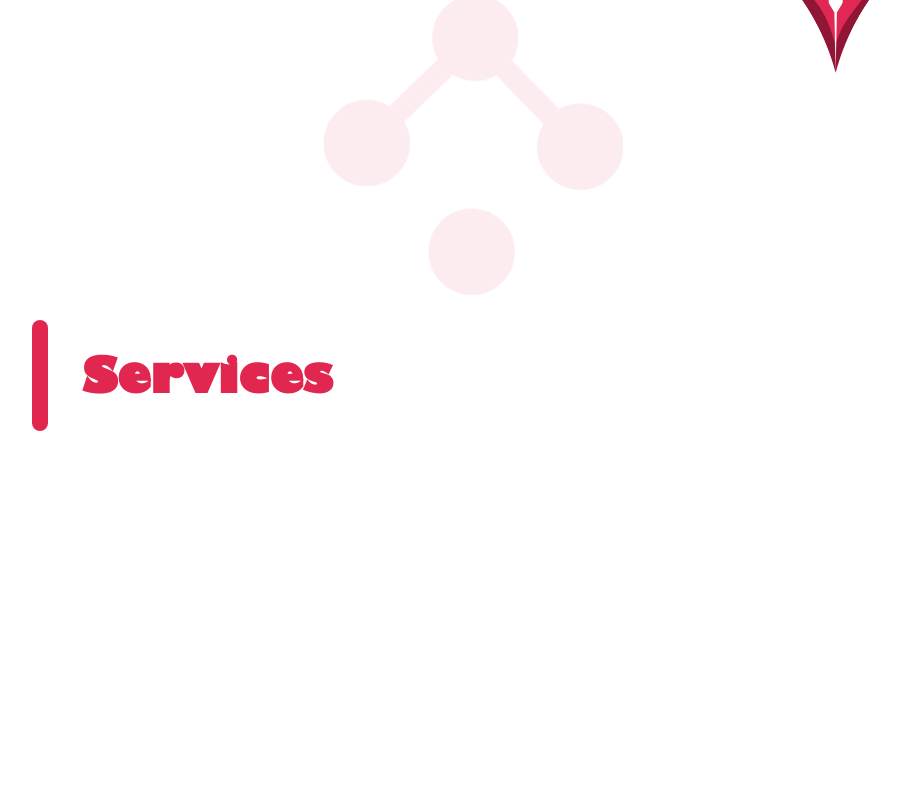
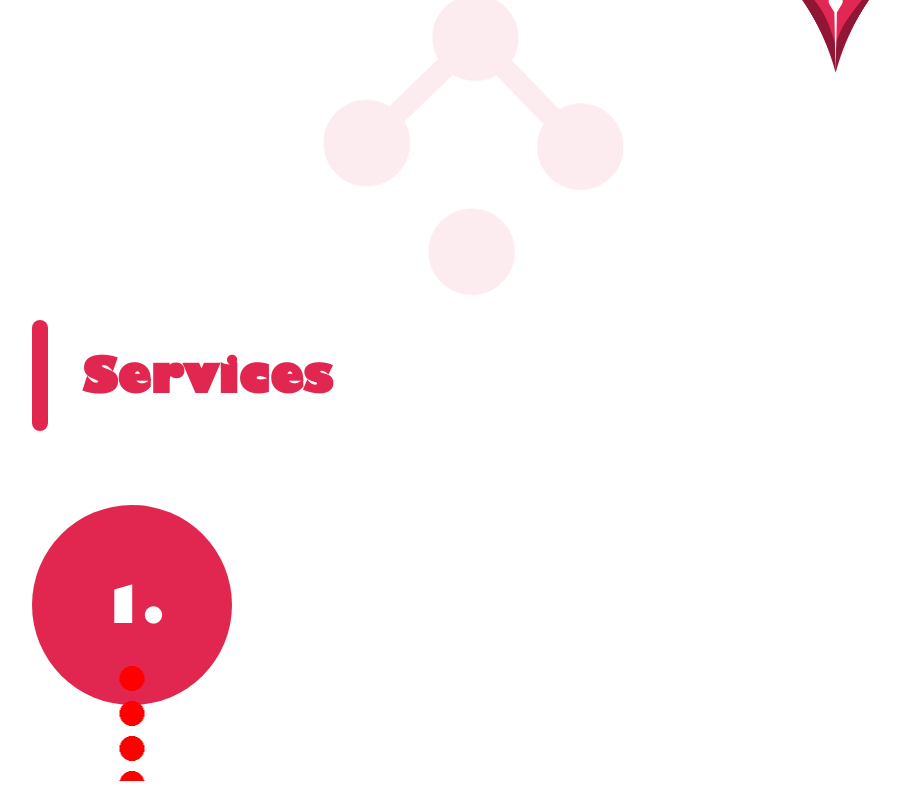
Before and after one commit to OrgestPasha/ShegaMarketing, an Angular app: page / in a window 1280 px wide. Shown: the part 2080-2880 px from the top of the page, without its empty margins (118-1018 px from the left). Before the commit the page ends 2511 px from the top, so only its background shows below. Built offline with nearby package versions, Linux system fonts and the light colour scheme.

Commit message:
services animation completed

```diff
--- a/src/app/ServiceSector/services.component.html
+++ b/src/app/ServiceSector/services.component.html
@@ -1,7 +1,12 @@
 <div class="service-container">
   <div class="services-top"><h1>Services</h1></div>
   <div class="services-bottom">
-    <div class="bottom-left"></div>
+    <div class="bottom-left">
+      <div class="s-container">
+        <div class="ball"><h1>1.</h1></div>
+        <div class="balls-background"></div>
+      </div>
+    </div>
     <div class="bottom-right"></div>
   </div>
 </div>
--- a/src/app/ServiceSector/services.component.scss
+++ b/src/app/ServiceSector/services.component.scss
@@ -17,4 +17,59 @@ $colorBackground:#FFFFFF;
             }
         }
     }
+  .services-bottom{
+    margin-top:100px;
+    .s-container{
+        width:200px;
+        height:295px;
+        margin:50px;
+        display: flex;
+        flex-direction: column;
+        align-items: center;
+
+        .ball{
+            width:200px;
+            height:200px;
+            border-radius:50%;
+            background-color: $colorShega;
+            display: flex;
+            justify-content: center;
+            align-items: center;
+            h1{
+                color: $colorBackground;
+            }
+        }
+        .balls-background{
+          width:40px;
+          height: 120px;
+          position: absolute;
+          transform: translateY(130%);
+          background: radial-gradient(circle, #FF0000 50%, transparent 51%) center / 35px 35px repeat;
+          animation: move-background 30s linear infinite;
+          animation-play-state: paused;
+
+        }
+        &:hover{
+            .balls-background{
+               animation-play-state: running;
+            }
+        }
+
+    }
+
+  }
 }
+
+@keyframes move-background {
+    0% {
+      background-position: center 0;
+    }
+
+    50% {
+        background-position: center 1000%;
+    }
+
+    100% {
+        background-position: center 0%;
+    }
+  }
```
